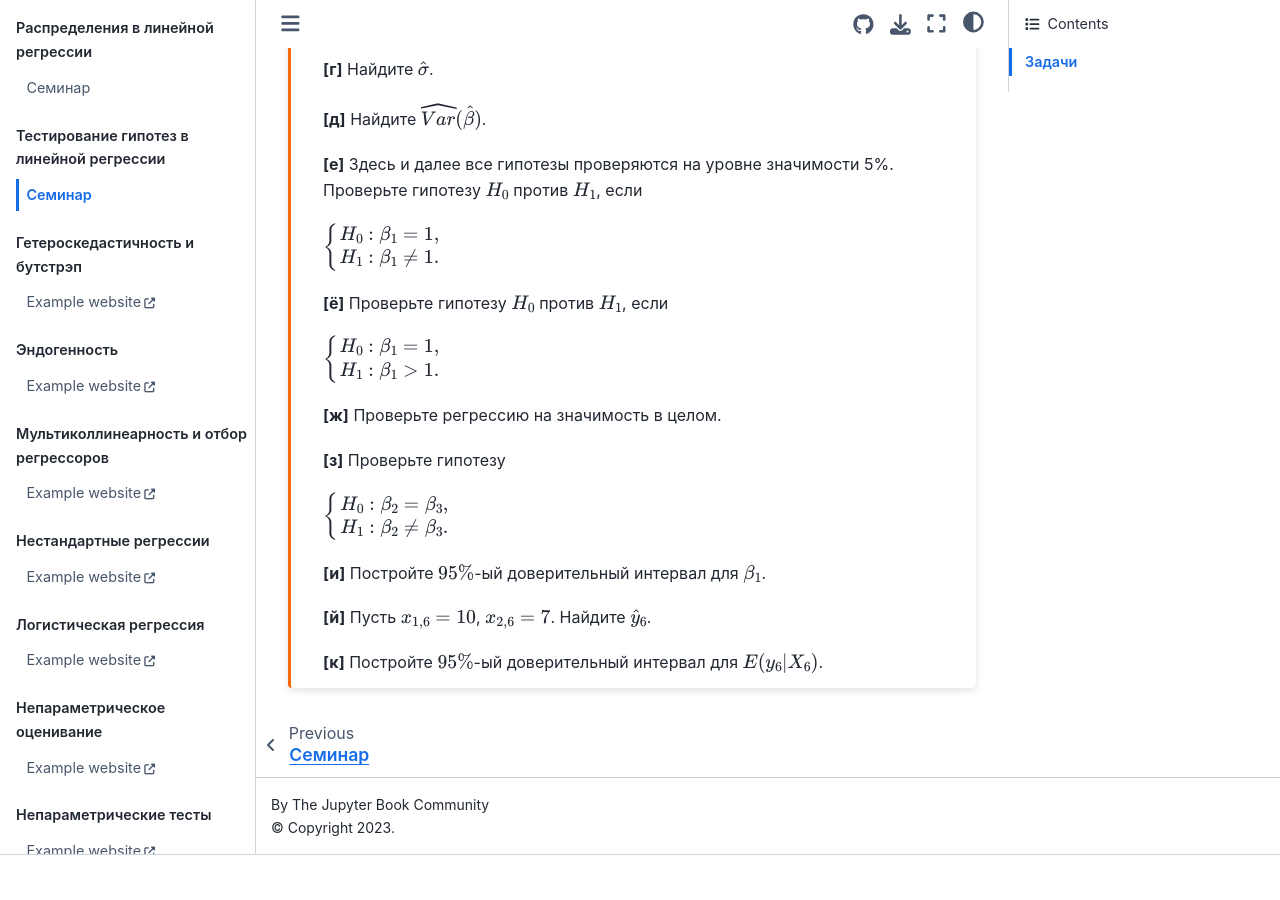
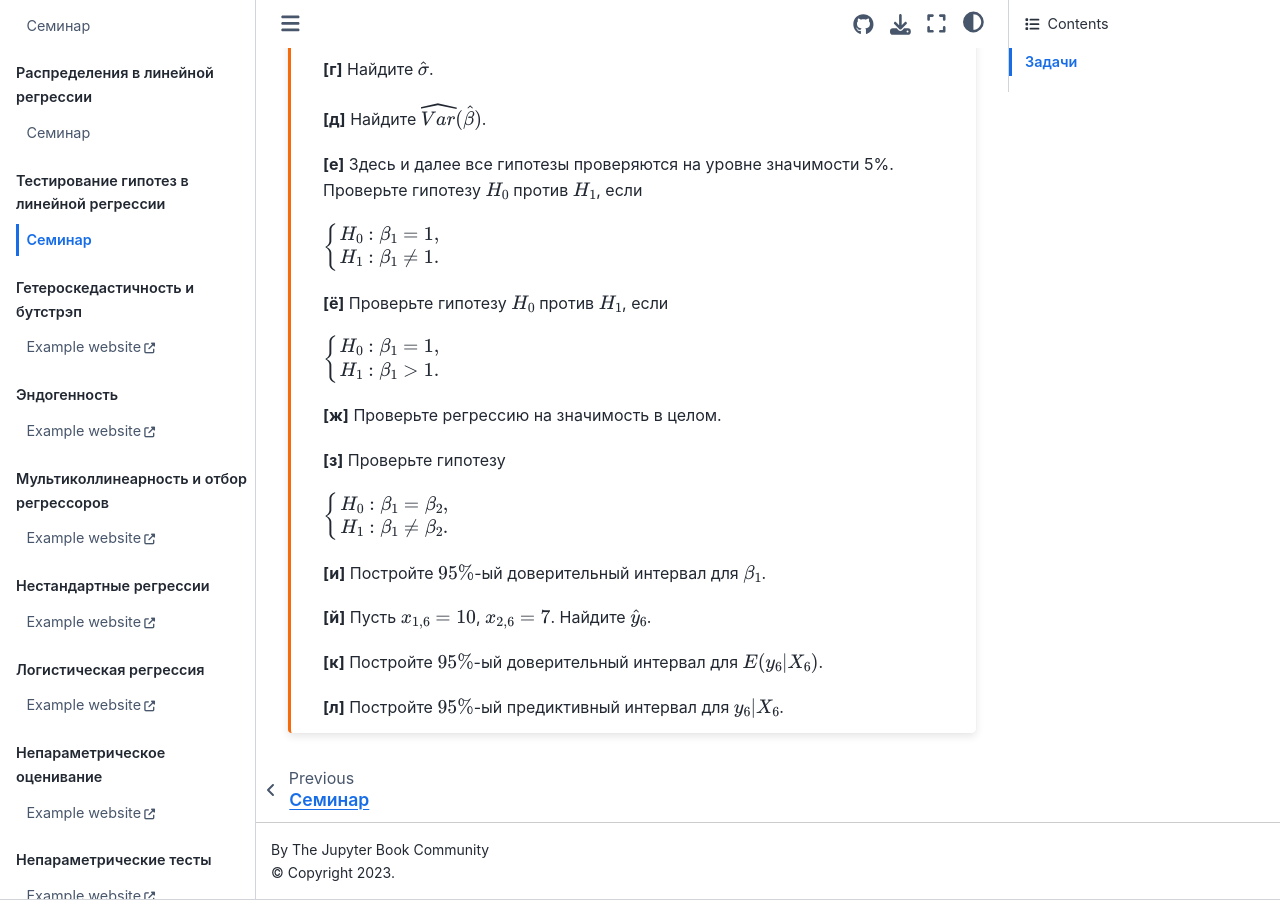
Before and after one commit to AIshutin/psmo_book, a Jupyter Book: the page built from content/hypotheses_linreg/seminar.md, in a window 1280 px wide and 900 px high, scrolled down 636 px. Built offline with Jupyter Book 1.0.4 settings and Sphinx 7.4.7 and the Sphinx Book theme 1.1.4, drawn with Linux system fonts in a browser that asks for light colours; before the commit the page ends 1491 px from its top, so only the background shows below that.

Commit message:
upd hyp linreg

````diff
--- a/content/hypotheses_linreg/seminar.md
+++ b/content/hypotheses_linreg/seminar.md
@@ -67,8 +67,8 @@
 
 $
 		\begin{cases}
-			H_0: \beta_2 = \beta_3, \\
-			H_1: \beta_2 \ne \beta_3.
+			H_0: \beta_1 = \beta_2, \\
+			H_1: \beta_1 \ne \beta_2.
 		\end{cases}
 $
 
@@ -77,4 +77,6 @@
 **[й]** Пусть $x_{1, 6} = 10$, $x_{2, 6} = 7$. Найдите $\hat{y}_6$.
 
 **[к]** Постройте $95\%$-ый доверительный интервал для $E(y_6 | X_6)$.
+
+**[л]** Постройте $95\%$-ый предиктивный интервал для $y_6 | X_6$.
 ```
````
